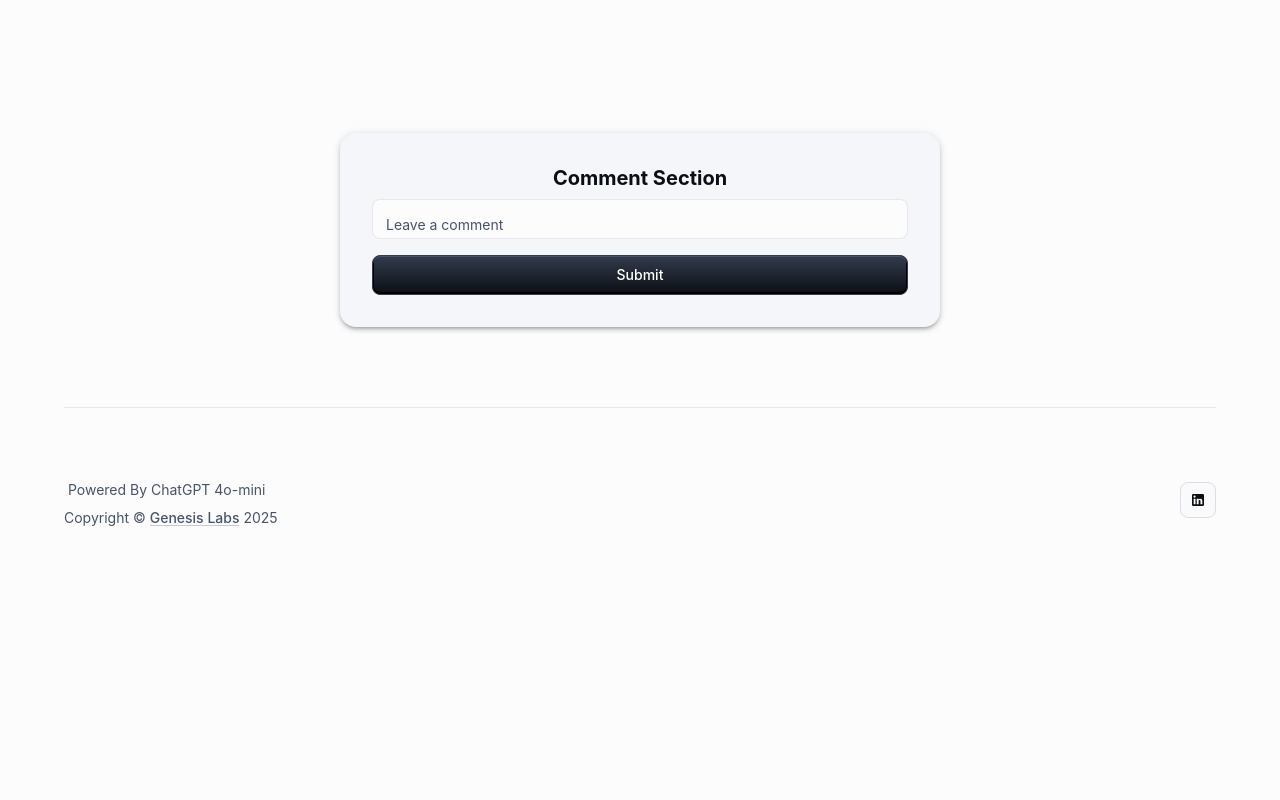
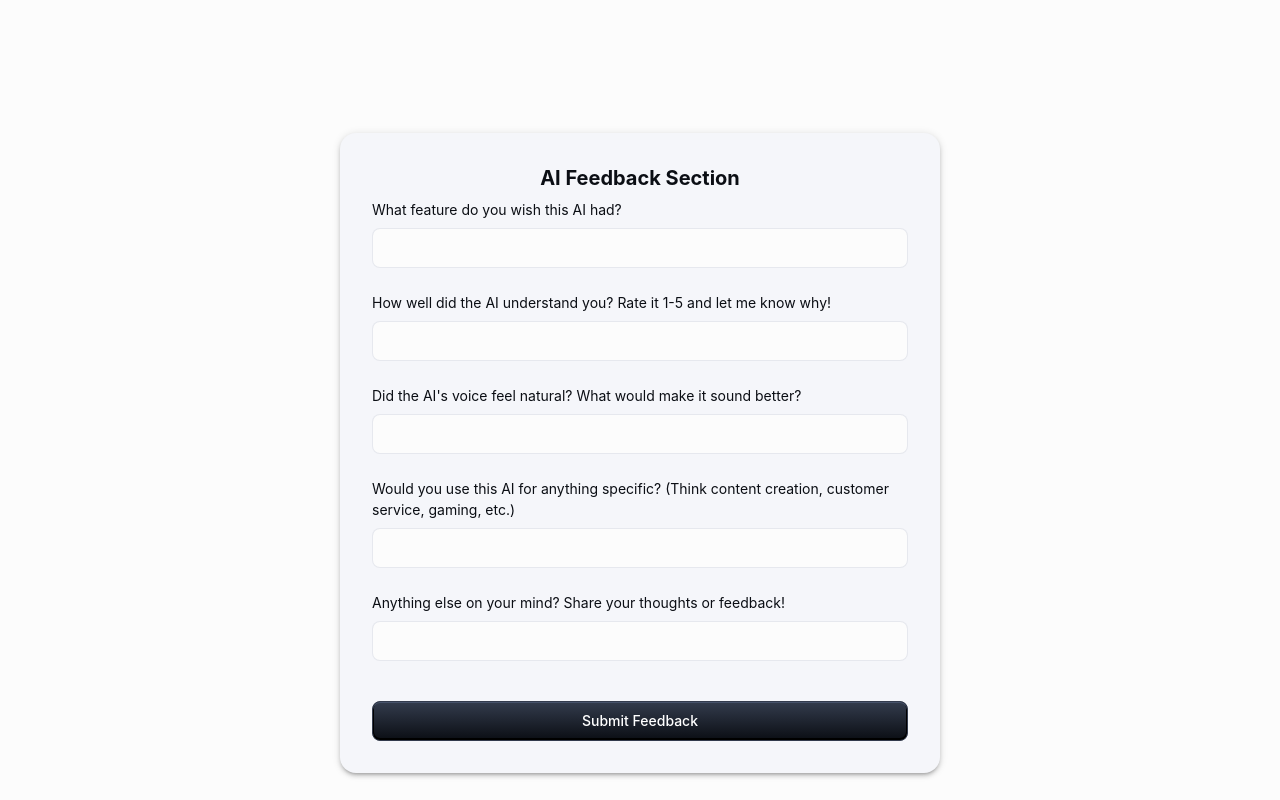
Before and after one commit to KehindeA533/ai-voice-agent_v0.1, a Next.js app: page / in a window 1280 px wide. Shown: the part 1160-1960 px from the top of the page. Before the commit the page ends 1768 px from the top, so only its background shows below. Built offline with nearby package versions, Linux system fonts and the light colour scheme.

Commit message:
feat: Implement feedback form with Google Sheets integration

```diff
--- a/package.json
+++ b/package.json
@@ -11,9 +11,11 @@
   "dependencies": {
     "@mui/icons-material": "^6.4.1",
     "@vercel/analytics": "^1.4.1",
+    "axios": "^1.7.9",
     "cors": "^2.8.5",
     "dotenv": "^16.4.7",
     "express": "^4.21.2",
+    "googleapis": "^144.0.0",
     "next": "15.1.6",
     "react": "^19.0.0",
     "react-dom": "^19.0.0",
--- a/src/components/Comment.jsx
+++ b/src/components/Comment.jsx
@@ -1,31 +1,48 @@
 "use client"
 
 import React, { useState } from "react";
-import { Box, TextField, Button, Typography, List, ListItem, ListItemText, Divider } from "@mui/material";
+import { Box, TextField, Button, Typography } from "@mui/material";
 import { v4 as uuidv4 } from "uuid";
+import axios from "axios";
 
-export default function CommentSection({ isDarkMode }) {
-  const [comments, setComments] = useState([]);
-  const [input, setInput] = useState("");
+export default function FeedbackSection() {
+  const [feedback, setFeedback] = useState({
+    feature: "",
+    understanding: "",
+    voice: "",
+    useCase: "",
+    other: "",
+  });
 
-  const handleSubmit = () => {
-    if (input.trim() === "") return;
+  const handleChange = (e) => {
+    setFeedback({ ...feedback, [e.target.name]: e.target.value });
+  };
 
-    const newComment = {
+  const handleSubmit = async () => {
+    const newFeedback = {
       id: uuidv4(),
-      message: input,
       timestamp: new Date().toLocaleString(),
+      ...feedback,
     };
 
-    setComments([newComment, ...comments]);
-    setInput("");
-  };
+    try {
+      const response = await axios.post(
+        "https://script.google.com/macros/s/AKfycbxhTfEE_lFGIfv0qMRNA-drtdN4oGKg5dyZE8xUKRFSLBiOA7tIy2bJJATzKYQZ5JDN-g/exec",
+        newFeedback,
+        {
+          headers: {
+            'Content-Type': 'text/plain',
+          },
+        }
+      );
 
-  // Handles Enter key press inside TextField
-  const handleKeyDown = (event) => {
-    if (event.key === "Enter") {
-      event.preventDefault(); // Prevents new line in the input field
-      handleSubmit();
+      if (response.data) {
+        alert("Feedback submitted successfully!");
+        setFeedback({ feature: "", understanding: "", voice: "", useCase: "", other: "" });
+      }
+    } catch (error) {
+      console.error("Error submitting feedback", error);
+      alert("Failed to submit feedback. Please try again later.");
     }
   };
 
@@ -43,44 +60,82 @@ export default function CommentSection({ isDarkMode }) {
       }}
     >
       <Typography variant="h5" gutterBottom sx={{ fontWeight: "bold", textAlign: "center" }}>
-        Comment Section
+        AI Feedback Section
       </Typography>
 
+      <Typography variant="body1" sx={{ mb: 1 }}>
+        What feature do you wish this AI had?
+      </Typography>
       <TextField
-        label="Leave a comment"
+        name="feature"
         variant="outlined"
         fullWidth
-        value={input}
-        onChange={(e) => setInput(e.target.value)}
-        onKeyDown={handleKeyDown}  // <-- Added this line
-        sx={{ mb: 2 }}
+        minRows={2}
+        maxRows={6}
+        value={feedback.feature}
+        onChange={handleChange}
+        sx={{ mb: 3 }}
       />
 
-      <Button variant="contained" color="primary" onClick={handleSubmit} fullWidth>
-        Submit
+      <Typography variant="body1" sx={{ mb: 1 }}>
+        How well did the AI understand you? Rate it 1-5 and let me know why!
+      </Typography>
+      <TextField
+        name="understanding"
+        variant="outlined"
+        fullWidth
+        minRows={2}
+        maxRows={6}
+        value={feedback.understanding}
+        onChange={handleChange}
+        sx={{ mb: 3 }}
+      />
+
+      <Typography variant="body1" sx={{ mb: 1 }}>
+        Did the AI's voice feel natural? What would make it sound better?
+      </Typography>
+      <TextField
+        name="voice"
+        variant="outlined"
+        fullWidth
+        minRows={2}
+        maxRows={6}
+        value={feedback.voice}
+        onChange={handleChange}
+        sx={{ mb: 3 }}
+      />
+
+      <Typography variant="body1" sx={{ mb: 1 }}>
+        Would you use this AI for anything specific? (Think content creation, customer service, gaming, etc.)
+      </Typography>
+      <TextField
+        name="useCase"
+        variant="outlined"
+        fullWidth
+        minRows={2}
+        maxRows={6}
+        value={feedback.useCase}
+        onChange={handleChange}
+        sx={{ mb: 3 }}
+      />
+
+      <Typography variant="body1" sx={{ mb: 1 }}>
+        Anything else on your mind? Share your thoughts or feedback!
+      </Typography>
+      <TextField
+        name="other"
+        variant="outlined"
+        fullWidth
+        minRows={2}
+        maxRows={6}
+        value={feedback.other}
+        onChange={handleChange}
+        sx={{ mb: 3 }}
+      />
+
+      <Button variant="contained" color="primary" onClick={handleSubmit} fullWidth sx={{ mt: 2 }}>
+        Submit Feedback
       </Button>
-
-      {comments.length > 0 && (
-        <List sx={{ mt: 3 }}>
-          {comments.map((item, index) => (
-            <React.Fragment key={item.id}>
-              <ListItem
-                sx={{
-                  bgcolor: isDarkMode ? 'primary.light' : 'primary.main',
-                  color: "black",
-                  borderRadius: 1,
-                }}
-              >
-                <ListItemText
-                  primary={item.message}
-                  secondary={`Posted on: ${item.timestamp}`}
-                />
-              </ListItem>
-              {index < comments.length - 1 && <Divider />}
-            </React.Fragment>
-          ))}
-        </List>
-      )}
     </Box>
   );
 }
```
Also changed, not shown: 1 other file (tests, documents, lock files or other folders).
